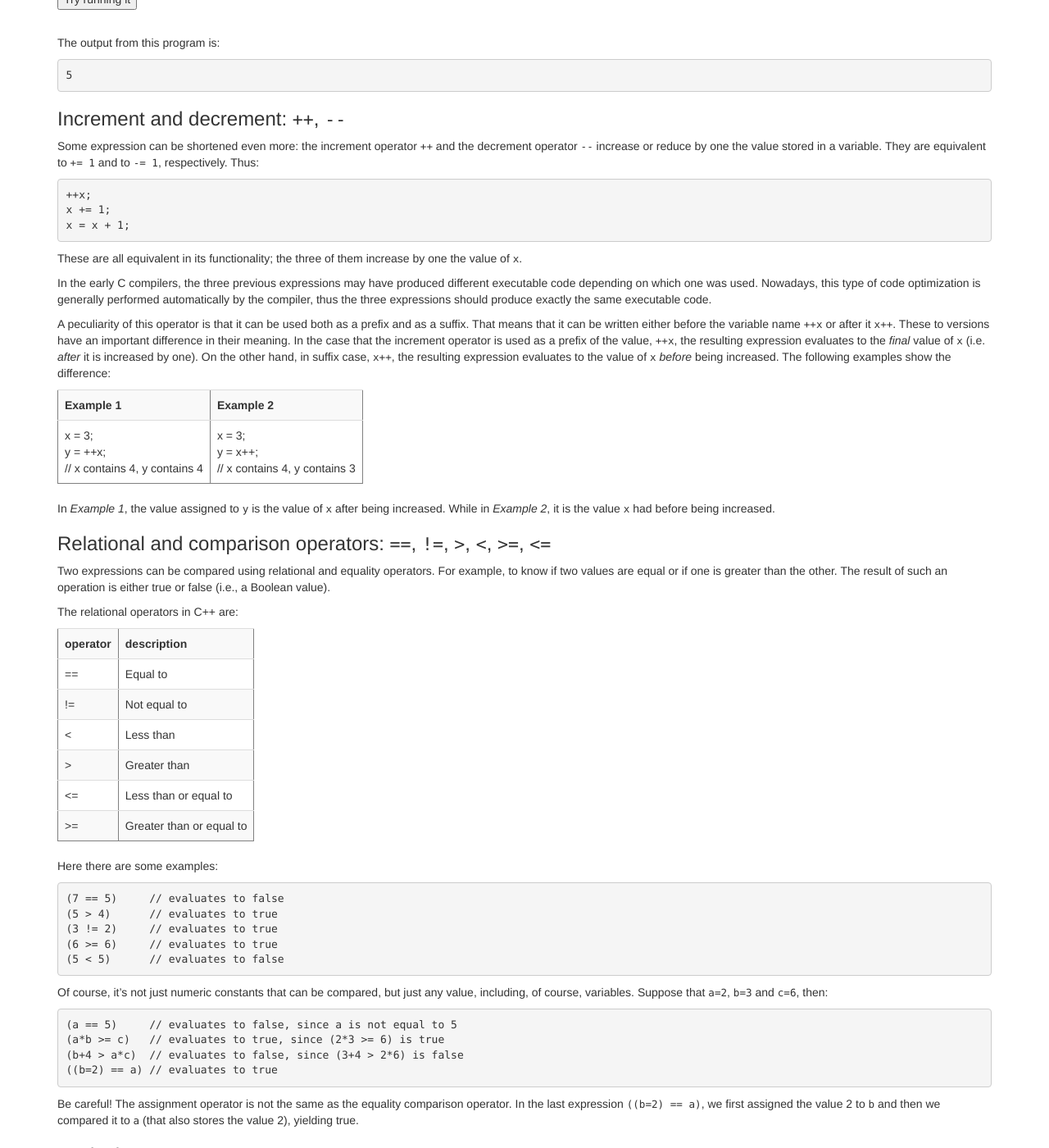
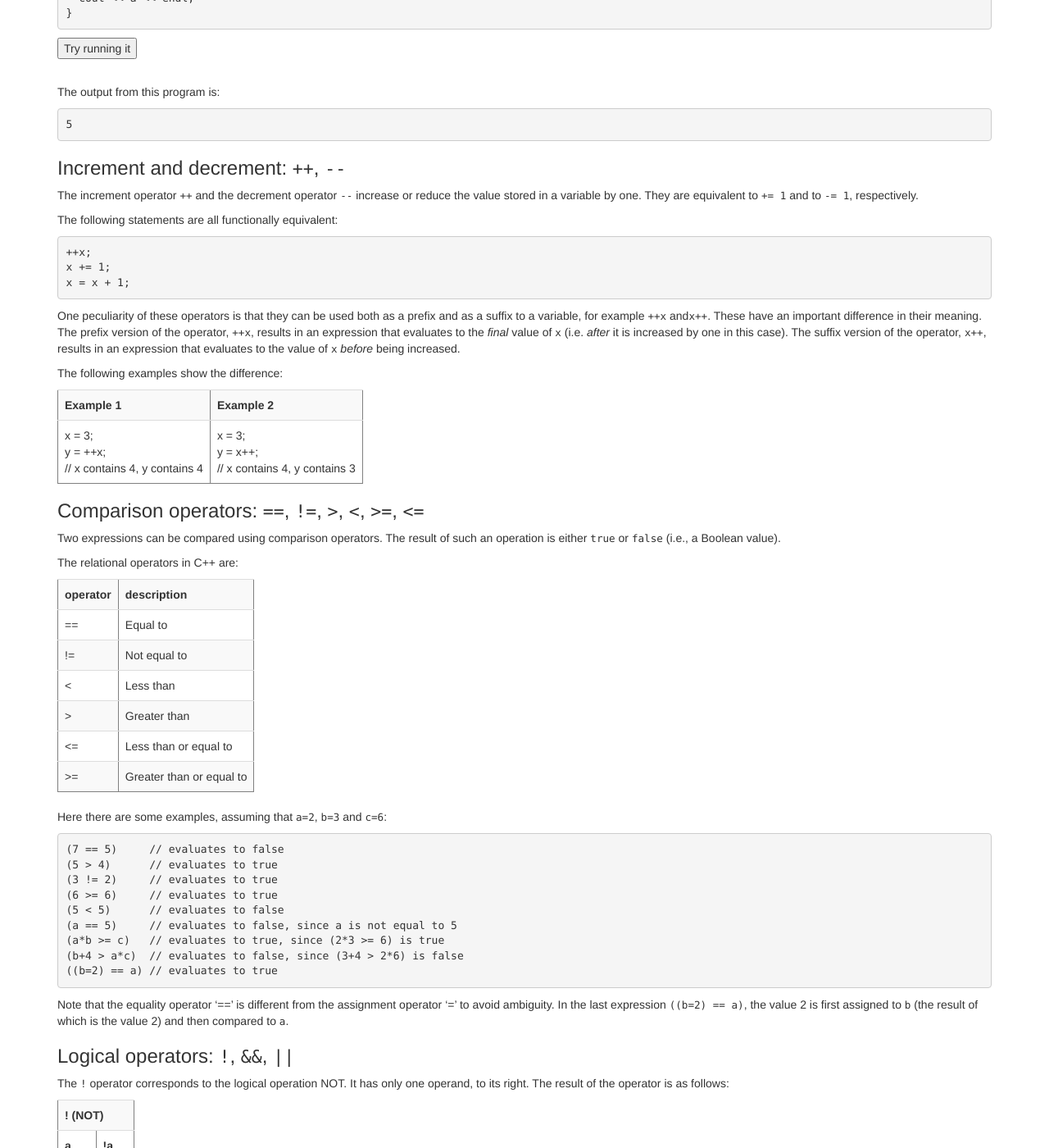
Before and after one commit to ornl-ssd/cpp-novice, a Jekyll site: the page built from _episodes/04-operators.md, in a window 1280 px wide and 1400 px high, scrolled down 2512 px. Shown: the whole window at 82% size. Built offline with Jekyll 4.4.1, drawn with Linux system fonts in a browser that asks for light colours; some of the changed text lies outside the part shown.

Commit message:
Signed-off-by: Greg Watson <g.watson@computer.org>

```diff
--- a/_episodes/04-operators.md
+++ b/_episodes/04-operators.md
@@ -1,13 +1,16 @@
 ---
 title: "Operators"
-teaching: 15
-exercises: 15
+teaching: 45
+exercises: 0
 questions:
+- "What built-in operators are availble?"
 objectives:
+- "Learn the different types of operators available in C++."
 keypoints:
+- "C++ provides an extensive set of arithmetic and logical operators."
 ---
-Once introduced to variables and constants, we can begin to operate with them by using operators. What follows is a complete list of operators.
-At this point, it is likely not necessary to know all of them, but they are all listed here to also serve as reference.
+Operators are used to perform operations on variables and constants. There are a large number of operators in C++, so it is important
+to become familiar with the different types and how they are used.
 
 ### Assignment operator: `=`
 
@@ -26,11 +29,10 @@ x = y;
 ~~~
 {: .code}
 
-This statement assigns to variable `x` the value contained in variable `y`. The value of `x` at the moment this statement is executed is
+This statement assigns the value contained in variable `y` to variable `x`. The original value of `x` at the moment this statement is executed is
 lost and replaced by the value of `y`.
 
-Consider also that we are only assigning the value of `y` to `x` at the moment of the assignment operation. Therefore, if `y` changes
-at a later moment, it will not affect the new value taken by `x`.
+This statement only transfers the value of `y` to `x`. If `y` subsequently changes, it has no effect on the value of `x`.
 
 For example, let's have a look at the following code:
 
@@ -91,15 +93,18 @@ a:4 b:7
 This program prints the final values of `a` and `b`, which are 4 and 7, respectively. Notice how `a` was not affected by the final modification of `b`,
 even though we declared `a = b` earlier.
 
-Assignment operations are expressions that can be evaluated. That means that the assignment itself has a value, and -for fundamental types- this
-value is the one assigned in the operation. For example:
+*Assignment operations are expressions that can be evaluated.*
+
+That means that the assignment itself has a value, which for fundamental types, is the one assigned in the operation.
+
+For example:
 
 ~~~
 y = 2 + (x = 5);
 ~~~
 {: .code}
 
-In this expression, `y` is assigned the result of adding 2 and the value of another assignment expression which has itself a value of 5.
+In this expression, `y` is assigned the result of adding 2 and the value of another assignment expression which has a value of 5.
 It is roughly equivalent to:
 
 ~~~
@@ -115,7 +120,8 @@ x = y = z = 5;
 ~~~
 {: .code}
 
-It assigns 5 to the all three variables: `x`, `y` and `z`. This assignment is done from right-to-left.
+It assigns 5 to the all three variables: `x`, `y` and `z`. This assignment is done from right-to-left. First `z` is assigned 5. The result of this
+assignment is 5, which is assigned to `y`. The result of this assignment is also 5, which is finally assigned to `x`.
 
 ### Arithmetic operators: `+`, `-`, `*`, `/`, `%`
 
@@ -199,8 +205,10 @@ The output from this program is:
 
 ### Increment and decrement: `++`, `--`
 
-Some expression can be shortened even more: the increment operator `++` and the decrement operator `--` increase or reduce by one the
-value stored in a variable. They are equivalent to `+= 1` and to `-= 1`, respectively. Thus:
+The increment operator `++` and the decrement operator `--` increase or reduce the
+value stored in a variable by one. They are equivalent to `+= 1` and to `-= 1`, respectively.
+
+The following statements are all functionally equivalent:
 
 ~~~
 ++x;
@@ -209,16 +217,11 @@ x = x + 1;
 ~~~
 {: .code}
 
-These are all equivalent in its functionality; the three of them increase by one the value of `x`.
+One peculiarity of these operators is that they can be used both as a prefix and as a suffix to a variable, for example `++x` and`x++`. These
+have an important difference in their meaning. The prefix version of the operator, `++x`, results in an expression that evaluates to the
+*final* value of `x` (i.e. *after* it is increased by one in this case). The suffix version of the operator, `x++`, results in an
+expression that evaluates to the value of `x` *before* being increased.
 
-In the early C compilers, the three previous expressions may have produced different executable code depending on which one was used.
-Nowadays, this type of code optimization is generally performed automatically by the compiler, thus the three expressions should
-produce exactly the same executable code.
-
-A peculiarity of this operator is that it can be used both as a prefix and as a suffix. That means that it can be written either before
-the variable name `++x` or after it `x++`. These to versions have an important difference in their meaning. In the case that the increment
-operator is used as a prefix of the value, `++x`, the resulting expression evaluates to the *final* value of `x` (i.e. *after* it is
-increased by one). On the other hand, in suffix case, `x++`, the resulting expression evaluates to the value of `x` *before* being increased.
 The following examples show the difference:
 
 <table border="1">
@@ -227,13 +230,9 @@ The following examples show the difference:
 <td>x = 3;<br>y = x++;<br>// x contains 4, y contains 3</td></tr>
 </table>
 
-In *Example 1*, the value assigned to `y` is the value of `x` after being increased. While in *Example 2*, it is the value `x` had before
-being increased.
+### Comparison operators: `==`, `!=`, `>`, `<`, `>=`, `<=`
 
-### Relational and comparison operators: `==`, `!=`, `>`, `<`, `>=`, `<=`
-
-Two expressions can be compared using relational and equality operators. For example, to know if two values are equal or if one is
-greater than the other. The result of such an operation is either true or false (i.e., a Boolean value).
+Two expressions can be compared using comparison operators. The result of such an operation is either `true` or `false` (i.e., a Boolean value).
 
 The relational operators in C++ are:
 
@@ -247,7 +246,7 @@ The relational operators in C++ are:
 <tr><td>>=</td><td>Greater than or equal to</td></tr>
 </table>
 
-Here there are some examples:
+Here there are some examples, assuming that `a=2`, `b=3` and `c=6`:
 
 ~~~
 (7 == 5)     // evaluates to false
@@ -255,13 +254,6 @@ Here there are some examples:
 (3 != 2)     // evaluates to true
 (6 >= 6)     // evaluates to true
 (5 < 5)      // evaluates to false
-~~~
-{: .code}
-
-Of course, it's not just numeric constants that can be compared, but just any value, including, of course, variables. Suppose
-that `a=2`, `b=3` and `c=6`, then:
-
-~~~
 (a == 5)     // evaluates to false, since a is not equal to 5
 (a*b >= c)   // evaluates to true, since (2*3 >= 6) is true
 (b+4 > a*c)  // evaluates to false, since (3+4 > 2*6) is false
@@ -270,14 +262,22 @@ that `a=2`, `b=3` and `c=6`, then:
 {: .code}
 
 
-Be careful! The assignment operator is not the same as the equality comparison operator.
-In the last expression `((b=2) == a)`, we first assigned the value 2 to `b` and then we compared it to `a` (that also stores the value 2),
-yielding true.
+Note that the equality operator '==' is different from the assignment operator '=' to avoid ambiguity. In the last expression `((b=2) == a)`,
+the value 2 is first assigned to `b` (the result of which is the value 2) and then compared to `a`.
 
 ### Logical operators: `!`, `&&`, `||`
 
-The operator `!` is the C++ operator for the Boolean operation NOT. It has only one operand, to its right, and inverts it, producing
-false if its operand is true, and true if its operand is false. For example:
+The `!` operator corresponds to the logical operation NOT. It has only one operand, to its right. The result of the operator is
+as follows:
+
+<table border="1">
+<tr><th colspan="3">! (NOT)</th></tr>
+<tr><th>a</th><th>!a</th></tr>
+<tr><td>true</td><td>false</td></tr>
+<tr><td>false</td><td>true</td></tr>
+</table>
+
+For example:
 
 ~~~
 !(5 == 5)   // evaluates to false because the expression at its right (5 == 5) is true
@@ -288,12 +288,11 @@ false if its operand is true, and true if its operand is false. For example:
 {: .code}
 
 
-The logical operators `&&` and `||` are used when evaluating two expressions to obtain a single relational result. The operator `&&`
-corresponds to the Boolean logical operation AND, which yields true if both its operands are true, and false otherwise.
-The following panel shows the result of operator `&&` evaluating the expression `a && b`:
+The operators `&&` and `||` correspond to the logical operations AND and OR respectively, and both take two operands.
+The following tables show the results:
 
 <table border="1">
-<tr><th colspan="3">&& OPERATOR (and)</th></tr>
+<tr><th colspan="3">&& (AND)</th></tr>
 <tr><th>a</th><th>b</th><th>a && b</th></tr>
 <tr><td>true</td><td>true</td><td>true</td></tr>
 <tr><td>true</td><td>false</td><td>false</td></tr>
@@ -301,11 +300,7 @@ The following panel shows the result of operator `&&` evaluating the expression
 <tr><td>false</td><td>false</td><td>false</td></tr>
 </table>
 
-The operator `||` corresponds to the Boolean logical operation OR, which yields true if either of its operands is true, thus being
-false only when both operands are false. Here are the possible results of `a || b`:
-
-<table border="1">
-<tr><th colspan="3">|| OPERATOR (or)</th></tr>
+<tr><th colspan="3">|| (OR)</th></tr>
 <tr><th>a</th><th>b</th><th>a || b</th></tr>
 <tr><td>true</td><td>true</td><td>true</td></tr>
 <tr><td>true</td><td>false</td><td>	true</td></tr>
@@ -321,26 +316,33 @@ For example:
 ~~~
 {: .code}
 
-When using the logical operators, C++ only evaluates what is necessary from left to right to come up with the combined relational result,
-ignoring the rest. Therefore, in the last example `((5==5)||(3>6))`, C++ evaluates first whether `5==5 `is true, and if so, it never
-checks whether `3>6` is true or not. This is known as short-circuit evaluation, and works like this for these operators:
+Note that when evaluating logical operators, C++ uses *short-circuit* evaluation. This means that the operands are evaluated
+from left-to-right, but as soon as the result is known, evaluation stops. For the `&&` operator this occurs when the first
+operand evalutes to `false`, since at this point the result will always be `false` regardless of the value of the second operand. For the
+`||` operator, the same thing occurs when the first operand is `true.
+
+In the last example `( (5 == 5) || (3 > 6) )` above, first `5 == 5 `is evaluated. The result is `true`, so the comparison `3 > 6` is never
+done.
+
+Here is a summary of short-circuit evaluation:
 
 <table border="1">
 <tr><th>operator</th><th>short-circuit</th></tr>
-<tr><td>&&</td><td>if the left-hand side expression is false, the combined result is false (the right-hand side expression is never evaluated).</td></tr>
-<tr><td>||</td><td>if the left-hand side expression is true, the combined result is true (the right-hand side expression is never evaluated).</td></tr>
+<tr><td>&&</td><td>if the left-hand side expression is false, result is false</td></tr>
+<tr><td>||</td><td>if the left-hand side expression is true, the result is true</td></tr>
 </table>
 
-This is mostly important when the right-hand expression has side effects, such as altering values:
+Although this may seem somewhat abstract, it becomes very important when the right-hand operand has side effects, such as
+in the following example:
 
 ~~~
-if ( (i<10) && (++i<n) ) { /*...*/ }   // note that the condition increments i
+if ( (i<10) && (++i<n) ) { /*...*/ }   // note that the condition increments variable i
 ~~~
 {: .code}
 
 
-Here, the combined conditional expression would increase `i` by one, but only if the condition on the left of `&&` is true, because
-otherwise, the condition on the right-hand side `(++i<n)` is never evaluated.
+Here, the combined conditional expression will increment `i` by one only if the condition on the left of `&&` is `true`.
+If the condition is `false` then the right-hand side `(++i<n)` is never evaluated.
 
 ### Conditional ternary operator: `?`
 
@@ -411,13 +413,13 @@ The result from running this program is:
 ~~~
 {: .output}
 
-In this example, `a` was 2, and `b` was 7, so the expression being evaluated `(a>b)` was not true, thus the first value specified after
-the question mark was discarded in favor of the second value (the one after the colon) which was `b` (with a value of 7).
+In this example, `a` is 2, and `b` is 7, so the expression being evaluated `(a>b)` is `false`. The conditional operator returns
+the second value (the one after the colon) in this case, which was `b` (with a value of 7).
 
 ### Comma operator: `,`
 
-The comma operator `,` is used to separate two or more expressions that are included where only one expression is expected. When the set
-of expressions has to be evaluated for a value, only the right-most expression is considered.
+The comma operator is used to separate two or more expressions where only one expression is expected. The expressions are
+executed in order from left to right, and the result of the operator is the value of the right-most expression.
 
 For example:
 
@@ -426,12 +428,13 @@ a = (b=3, b+2);
 ~~~
 {: .code}
 
-This code would first assign the value 3 to `b`, and then assign `b+2` to variable `a`. So, at the end, variable `a` would contain the value
-5 while variable `b` would contain value 3.
+This code would first assign the value 3 to `b`, and then assign `b+2` to variable `a`.
 
-### Bitwise operators: `&`, `|`, `^`, `~`, `\<\<`, `\>\>`
+### Bitwise operators: `&`, `|`, `^`, `~`, `<<`, `>>`
 
-Bitwise operators modify variables considering the bit patterns that represent the values they store.
+Bitwise operators are used to manipulate variables as if they were sequences of bits. These are low level operations that are
+typically used for implementing programs that operate close to the computer's hardware. The following table shows the operations
+that are available:
 
 <table border="1">
 <tr><th>operator</th><th>asm equivalent</th><th>description</th></tr>
@@ -445,7 +448,7 @@ Bitwise operators modify variables considering the bit patterns that represent t
 
 ### Explicit type casting operator: `( type )`
 
-Type casting operators allow to convert a value of a given type to another type. There are several ways to do this in C++. The simplest one,
+Type casting operators enable a value to be converted from one type to another type. There are several ways to do this in C++. The simplest one,
 which has been inherited from the C language, is to precede the expression to be converted by the new type enclosed between parentheses:
 
 ~~~
@@ -455,12 +458,14 @@ i = (int) f;
 ~~~
 {: .code}
 
-The previous code converts the floating-point number 3.14 to an integer value 3 and the remainder is lost. Here, the typecasting operator
-was `(int)`. Another way to do the same thing in C++ is to use the functional notation preceding the expression to be converted by the
-type and enclosing the expression between parentheses:
+The previous code converts the floating-point number 3.14 to an integer value 3. Since the integer can only represent integral values, the
+remaining decimals are lost. Here, the type casting operator
+was `(int)`. Type casting can only be performed with compatible types.
+
+C++ also provides a functional notation for type casting, as follows:
 
 ~~~
-i = int (f);
+i = int(f);
 ~~~
 {: .code}
 
@@ -488,9 +493,12 @@ x = 5 + 7 % 2;
 ~~~
 {: .code}
 
-In C++, the above expression always assigns 6 to variable `x`, because the `%` operator has a higher precedence than the `+` operator, and
-is always evaluated before. Parts of the expressions can be enclosed in parenthesis to override this precedence order, or to make
-explicitly clear the intended effect. Notice the difference:
+In C++, the above expression always assigns 6 to variable `x`, because the `%` operator has a higher *precedence* than the `+` operator.
+The precedence determines in which order the operators are evaluated. Operators with the highest precendence are evaluated first,
+then the next highest, and so on. Operators of the same precendence are evaluated in the order specified by their *grouping*.
+
+Precendence order can be overridden by encolsing an expression in parenthesis. The parenthasised expressons are always evaluated first
+in grouping order. Notice the difference:
 
 ~~~
 x = 5 + (7 % 2);    // x = 6 (same as without parenthesis)
@@ -498,13 +506,10 @@ x = (5 + 7) % 2;    // x = 0
 ~~~
 {: .code}
 
-<tr><th>operator</th><th>asm equivalent</th><th>description</th></tr>
-<tr><td>&</td><td>AND</td><td>Bitwise AND</td></tr>
-
-From greatest to smallest priority, C++ operators are evaluated in the following order:
+The following table shows the precendence for all C++ operators:
 
 <table border="1">
-<tr><th>Level</th><th>Precedence group</th><th>Operator</th><th>Description	Grouping</th></tr>
+<tr><th>Precedence order</th><th>Precedence group</th><th>Operator</th><th>Description</th><th>Grouping</th></tr>
 <tr><td>1</td><td>Scope</td><td>::</td><td>scope qualifier</td><td>Left-to-right</td></tr>
 <tr><td rowspan="4">2</td><td rowspan="4">Postfix (unary)</td><td>++ --</td><td>postfix increment / decrement</td><td rowspan="4">Left-to-right</td></tr>
 <tr><td>()</td><td>functional forms</td></tr>
@@ -533,7 +538,4 @@ From greatest to smallest priority, C++ operators are evaluated in the following
 <tr><td>?:</td><td>conditional operator</td></tr>
 </table>
 
-When an expression has two operators with the same precedence level, grouping determines which one is evaluated first: either
-left-to-right or right-to-left.
-
 Enclosing all sub-statements in parentheses (even those unnecessary because of their precedence) improves code readability.
```
Also changed, not shown: other parts of _episodes/04-operators.md (+1 -1 lines).
